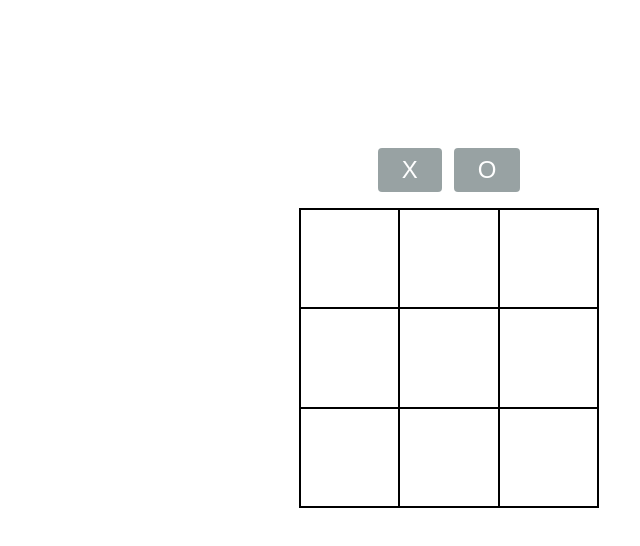
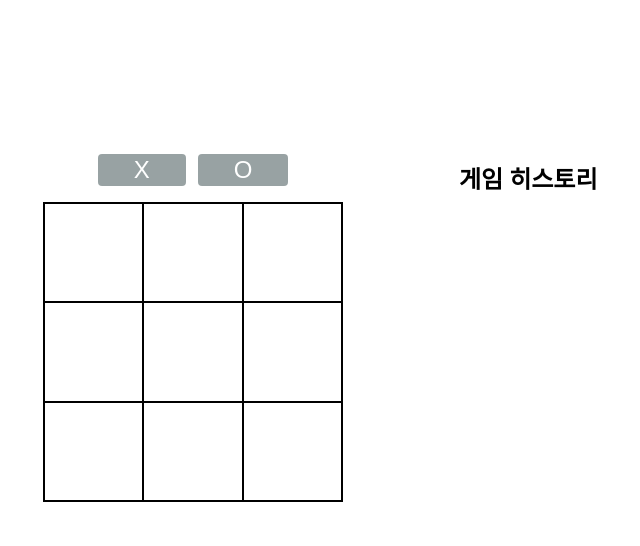
Before and after one commit to Simtudy-Frontend/react-tic-tac-toe, a React app in the folder jjanmo/: page / in a window 1280 px wide. Shown: the top 546 px of the page, without its empty margins (191-831 px from the left). Built offline with nearby package versions, Linux system fonts and the light colour scheme.

Commit message:
feat: 게임히스토리 섹션 추가 및 연결된 스타일 수정

```diff
--- a/jjanmo/src/App.tsx
+++ b/jjanmo/src/App.tsx
@@ -1,11 +1,14 @@
 import { useCallback, useEffect, useRef, useState } from 'react'
 import styled from 'styled-components'
+
 import Board from '@/components/Board'
 import SelectPlayerButtons from '@/components/SelectPlayerButtons'
 import GameStatus from '@/components/GameStatus'
-import { BoardData, Player, Position } from '@/types'
+import GameHistoryTracker from '@/components/GameHistoryTracker'
+
 import useWinner from '@/hooks/useWinner'
 import { getPosition } from '@/utils'
+import { BoardData, Player, Position } from '@/types'
 import { initialBoardData } from '@/constants'
 
 const App = () => {
@@ -42,10 +45,15 @@ const App = () => {
 
   return (
     <Container>
-      <SelectPlayerButtons updateTurn={updateTurn} />
-      <GameStatus turn={turn} winner={winner} />
+      <Section>
+        <SelectPlayerButtons updateTurn={updateTurn} />
+        <GameStatus turn={turn} winner={winner} />
 
-      <Board data={boardData} updateBoard={updateBoard} myPiece={myPiece.current} />
+        <Board boardData={boardData} updateBoard={updateBoard} myPiece={myPiece.current} />
+      </Section>
+      <Section>
+        <GameHistoryTracker boardData={boardData} turn={turn} />
+      </Section>
     </Container>
   )
 }
@@ -56,6 +64,14 @@ const Container = styled.div`
   width: 80%;
   margin: auto;
   height: 80vh;
+  display: grid;
+  grid-template-columns: 1fr 1fr;
+  flex-direction: column;
+  justify-content: center;
+  align-items: center;
+  border-radius: 10px;
+`
+const Section = styled.section`
   display: flex;
   flex-direction: column;
   justify-content: center;
--- a/jjanmo/src/components/Board.tsx
+++ b/jjanmo/src/components/Board.tsx
@@ -4,22 +4,22 @@ import { BoardData, Player, Position } from '@/types'
 import useWinner from '@/hooks/useWinner'
 
 interface Props {
-  data: BoardData
+  boardData: BoardData
   updateBoard: (position: Position) => void
   myPiece: Player
 }
 
-const Board = ({ data, updateBoard, myPiece }: Props) => {
-  const { winner } = useWinner(data)
+const Board = ({ boardData, updateBoard, myPiece }: Props) => {
+  const { winner } = useWinner(boardData)
 
   return (
     <Container>
-      {data.map((row, i) =>
+      {boardData.map((row, i) =>
         row.map((_, j) => (
           <Cell
             key={`${i}-${j}`}
             position={`${i}-${j}`}
-            cellData={data[i][j]}
+            cellData={boardData[i][j]}
             updateBoard={updateBoard}
             myPiece={myPiece}
             winner={winner}
@@ -34,6 +34,7 @@ export default Board
 const Container = styled.div`
   width: 300px;
   height: 300px;
+  margin: auto;
   display: grid;
   grid-template-columns: repeat(3, 1fr);
   grid-template-rows: repeat(3, 1fr);
--- /dev/null
+++ b/jjanmo/src/components/GameHistoryTracker.tsx
@@ -0,0 +1,37 @@
+import useGameHistory from '@/hooks/useGameHistory'
+import { BoardData, Player } from '@/types'
+import styled from 'styled-components'
+
+interface Props {
+  boardData: BoardData
+  turn: Player
+}
+
+const GameHistoryTracker = ({ boardData, turn }: Props) => {
+  const { gameHistory } = useGameHistory({ boardData, turn })
+
+  return (
+    <Container>
+      <Title>게임 히스토리</Title>
+      {gameHistory.map((historySnapshot, index) => (
+        <button key={index}>게임 스냅샵 #{index + 1}</button>
+      ))}
+    </Container>
+  )
+}
+
+export default GameHistoryTracker
+
+const Container = styled.div`
+  width: 100%;
+  min-height: 360px;
+  padding: 20px 10px;
+  display: flex;
+  flex-direction: column;
+  justify-content: flex-start;
+  align-items: flex-start;
+`
+
+const Title = styled.h1`
+  margin-bottom: 10px;
+`
--- a/jjanmo/src/components/SelectPlayerButtons.tsx
+++ b/jjanmo/src/components/SelectPlayerButtons.tsx
@@ -38,7 +38,7 @@ const ButtonContainer = styled.div`
   justify-content: center;
 `
 const Button = styled.button<{ selected: boolean }>`
-  padding: 8px 24px;
+  padding: 2px 36px;
   margin: 6px;
   border: none;
   border-radius: 4px;
--- /dev/null
+++ b/jjanmo/src/hooks/useGameHistory.tsx
@@ -0,0 +1,24 @@
+import { useEffect, useState } from 'react'
+import { BoardData, CellData, GameHistroy, Player, RowData } from '@/types'
+
+interface Params {
+  boardData: BoardData
+  turn: Player
+}
+
+const useGameHistory = ({ boardData, turn }: Params) => {
+  const [gameHistory, setGameHistory] = useState<GameHistroy>([])
+
+  useEffect(() => {
+    if (!turn) return
+    console.log('@@', boardData)
+
+    const newGameSnapshot = { boardData: boardData.map<RowData>((row) => row.map<CellData>((cell) => ({ ...cell }))), player: turn }
+    setGameHistory((prev) => [...prev, newGameSnapshot])
+    console.log(gameHistory)
+  }, [turn])
+
+  return { gameHistory }
+}
+
+export default useGameHistory
--- a/jjanmo/src/types.ts
+++ b/jjanmo/src/types.ts
@@ -9,3 +9,9 @@ export type Position = { x: number; y: number }
 
 export type Player = 'X' | 'O' | ''
 export type Winner = Player | 'draw'
+
+export interface GameHistroySnapshot {
+  boardData: BoardData
+  player: Player
+}
+export type GameHistroy = GameHistroySnapshot[]
```
